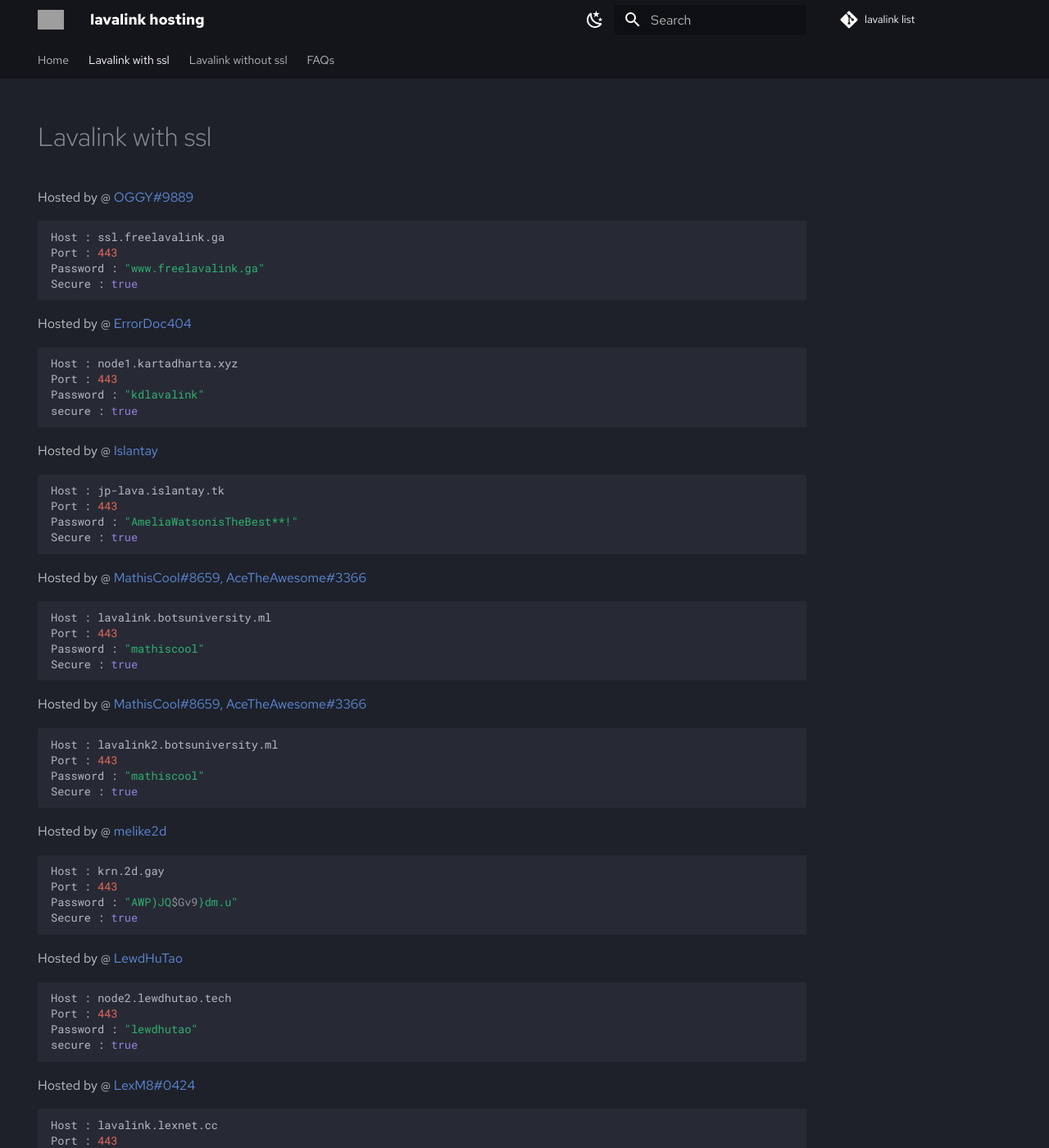
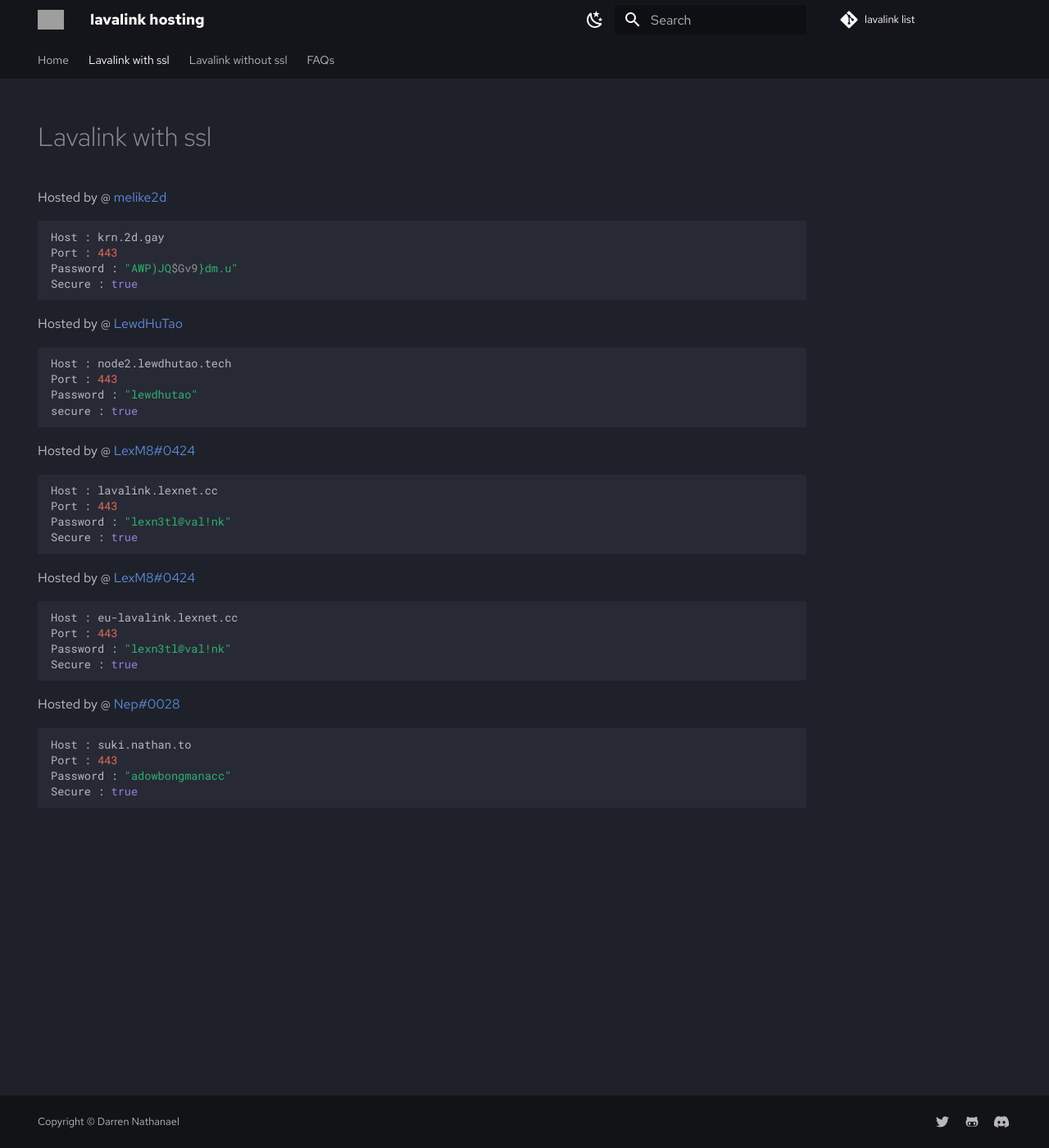
Before and after one commit to DarrenOfficial/lavalink-list, an MkDocs documentation site: the page built from docs/SSL/lavalink-with-ssl.md, in a window 1280 px wide and 1400 px high. Shown: the whole window at 82% size. Built offline with MkDocs 1.6.1 and Material for MkDocs 9.7.7, drawn with Linux system fonts in a browser that asks for light colours; comment, search, counter and statistics services are not loaded; grey boxes are pictures that could not be loaded.

Commit message:
Removal of instances
First 5 servers are offline/uses outdated version.

Possible causes:
 * Free TLDs .tk/.cf/.ga/.ml/.gq are now impossible to obtain
 * Their (/metrics) endpoint are inaccessible.

````diff
--- a/docs/SSL/lavalink-with-ssl.md
+++ b/docs/SSL/lavalink-with-ssl.md
@@ -6,46 +6,6 @@ description: SSL Uses Secure WS connection, whilst No SSL uses standard WS. if y
 <!-- inject image ad -->
 <div data-ea-style="stickybox" class="dark horizontal" data-ea-publisher="darrennathanaelcom" data-ea-type="image"></div>
 
-
-Hosted by @ [OGGY#9889](https://www.freelavalink.ga)
-```bash
-Host : ssl.freelavalink.ga
-Port : 443
-Password : "www.freelavalink.ga"
-Secure : true
-```
-
-Hosted by @ [ErrorDoc404](https://github.com/ErrorDoc404)
-```bash
-Host : node1.kartadharta.xyz
-Port : 443
-Password : "kdlavalink"
-secure : true
-```
-
-Hosted by @ [Islantay](https://github.com/Dep0s1t)
-```bash
-Host : jp-lava.islantay.tk
-Port : 443
-Password : "AmeliaWatsonisTheBest**!"
-Secure : true
-```
-
-Hosted by @ [MathisCool#8659, AceTheAwesome#3366](https://lavalink-list.botsuniversity.ml)
-```bash
-Host : lavalink.botsuniversity.ml
-Port : 443
-Password : "mathiscool"
-Secure : true
-```
-
-Hosted by @ [MathisCool#8659, AceTheAwesome#3366](https://lavalink-list.botsuniversity.ml)
-```bash
-Host : lavalink2.botsuniversity.ml
-Port : 443
-Password : "mathiscool"
-Secure : true
-```
 
 Hosted by @ [melike2d](https://2d.gay)
 ```bash
````
